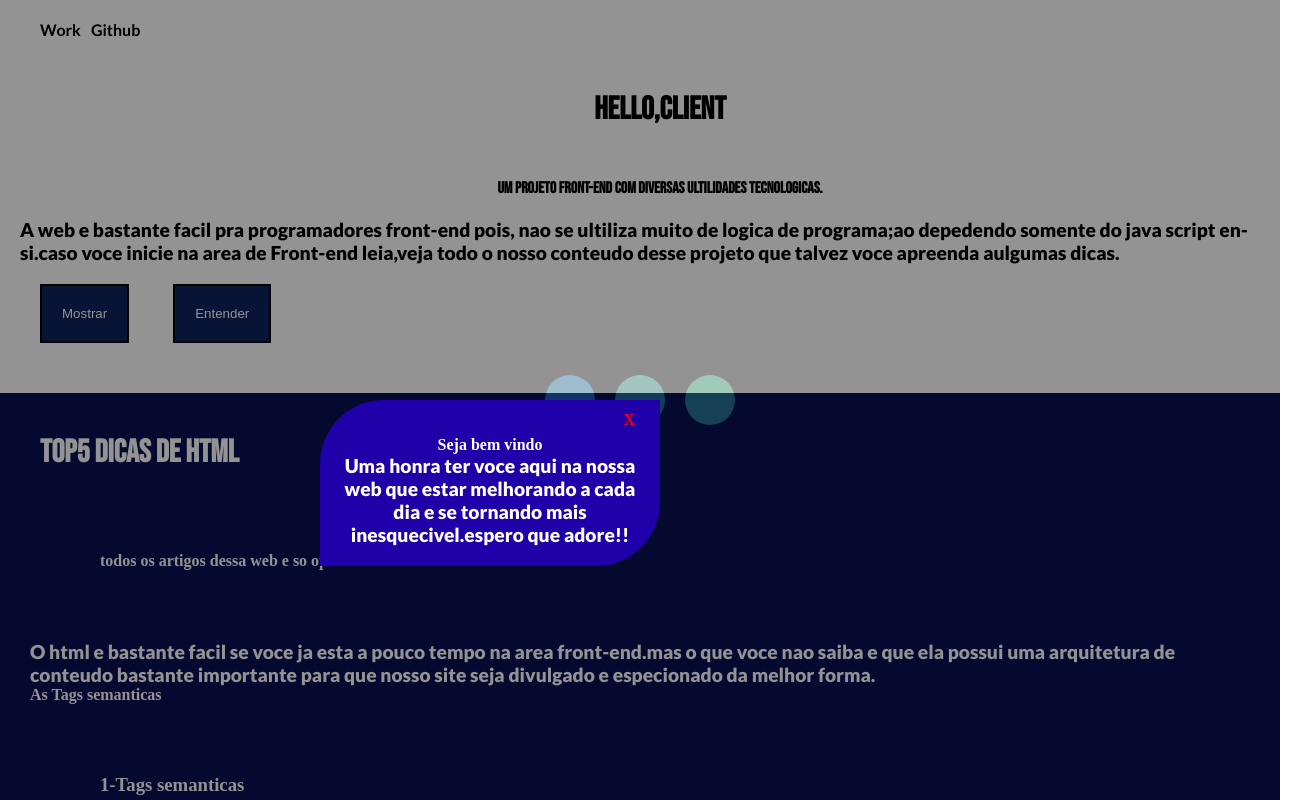
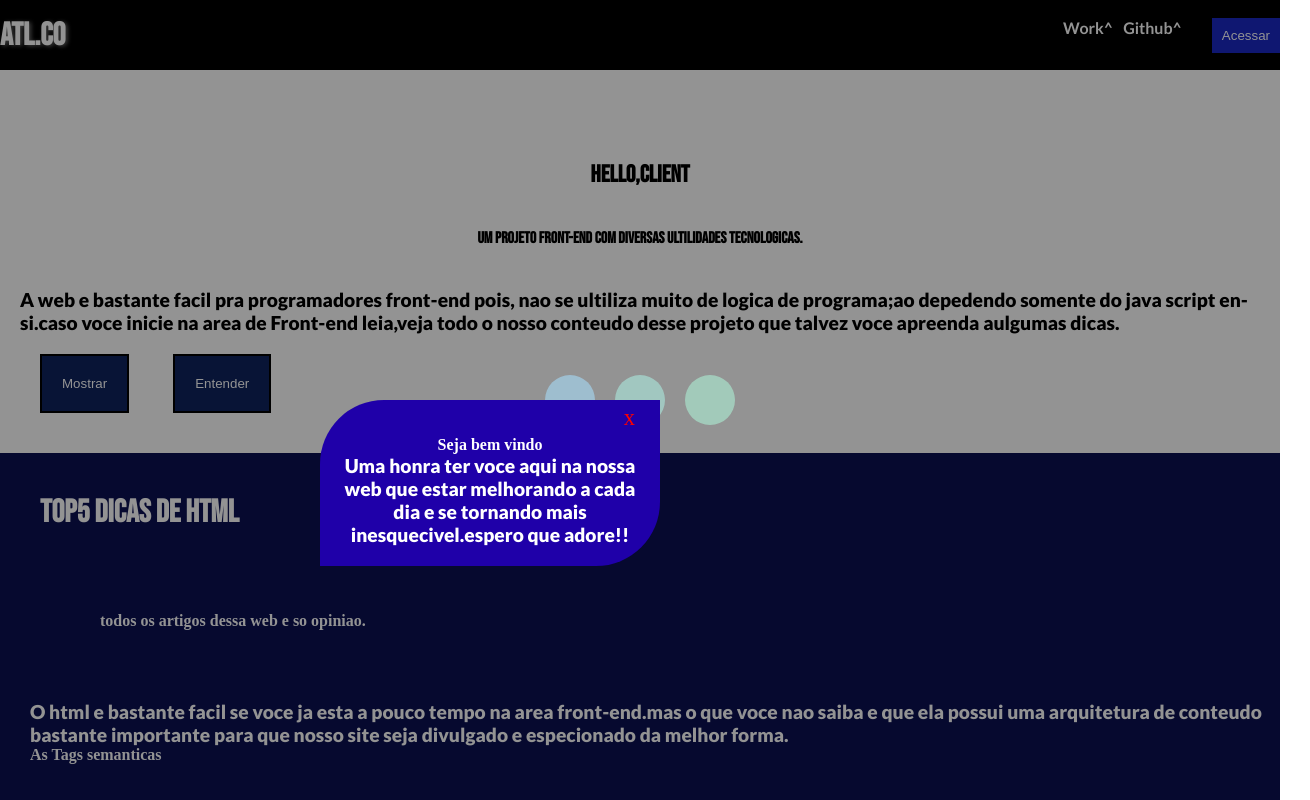
Before and after one commit to pelapato/portifolio, a plain HTML site: page index.html in a window 1280 px wide. Shown: the top 800 px of the page, 1310 px wide, since content can reach past the window. Drawn offline with Linux system fonts and the light colour scheme.

Commit message:
atualiza;ao

```diff
--- a/index.html
+++ b/index.html
@@ -10,21 +10,36 @@
 </head>
 <body onload="logotipo()">
   <header>
+    <h4 id="logo">ATL.CO</h4>
     <nav>
       <ul>
-        <li><a href="#" class="link">Work</a></li>
-        <li><a href="#" class="link">Github</a></li>
+        <li><a href="#" class="link" id="link1">Work<span class="ceta" id="ceta">^</span></a></li>
+        <li><a class="link" id="link2">Github<span class="ceta" id="ceta">^</span></a></li>
       </ul>
+      <section class="navegation">
+        <a>Projetos</a>
+        <a>op;oes</a>
+        <a>Criando</a>
+        <a>Redes social</a>
+      </section>
+      <section class="navegation">
+        <a>Projetos</a>
+        <a>op;oes</a>
+        <a>Criando</a>
+        <a>Redes social</a>
+      </section>
+      <button id="btn-header">Acessar</button>
     </nav>
-    <h1 class="elemento-header">HELLO,CLIENT</h1>
-    <h4 class="elemento-header">Um projeto front-end com diversas ultilidades tecnologicas.</h4>
+  </header>
+  <main>
+    <section class="Artigo-principal">
+    <h1 class="elemento-Main">HELLO,CLIENT</h1>
+    <h4 class="elemento-Main">Um projeto front-end com diversas ultilidades tecnologicas.</h4>
     <p>A web e bastante facil pra programadores front-end pois, nao se ultiliza muito de logica de programa;ao depedendo somente do java script en-si.caso voce inicie na area de Front-end leia,veja todo o nosso conteudo desse projeto que talvez voce apreenda aulgumas dicas.</p>
 
     <button class="btn">Mostrar</button>
     <button class="btn">Entender</button>
-
-  </header>
-  <main>
+    </section>
     <section class="Artigo">
       <h2>Top5 dicas de HTML</h2>
       <h4>todos os artigos dessa web e so opiniao.</h4>
--- a/main.js
+++ b/main.js
@@ -2,6 +2,14 @@ let loading=document.getElementById("loading")
 let contLogo=0
 let dialogo=document.getElementById("dialogo")
 let x=document.getElementById("x")
+
+let link1=document.getElementById("link1")
+let link2=document.getElementById("link2")
+let ceta=document.getElementById("ceta")
+function cetaClick(){
+  console.log("ola")
+}
+link1.addEventListener("click",cetaClick)
 const logotipo=()=>{
   contLogo+=1
   if(contLogo==1){
--- a/style.css
+++ b/style.css
@@ -31,48 +31,87 @@ body,html{
   height:100vh;
 }
 header{
-  margin-left:20px;
+  display:flex;
+  width:100%;
+  height:70px;
+  background:black;
+  color:white;
+  align-items:center;
+  justify-content:space-between;
+  z-index:100000;
 }
-header >  h4{
-  margin-top:40px;
+#logo{
+  font-family:BEBAS;
+  font-size:2rem;
+  text-shadow:dimgrey 2px 1px 4px;
 }
-.elemento-header{
-  font-family:BEBAS;
-  display:block;
-  text-align:center;
-  margin:50px 0px 20px 20px;
+nav{
+  display:flex;
 }
 ul{
   display:flex;
   list-style:none;
   gap:10px;
-  margin:20px;
+  color:white;
 }
 .link{
   font-family:ANDROID;
   text-decoration:none;
-  color:black;
+  color:white;
 }
-.btn{
-  padding:20px;
-  background:#0E235F;
-  border:solid black 2px;
+#btn-header{
+  margin-left:30px;
+  padding:10px;
+  background:#1A28C5;
+  border:none;
   color:white;
-  margin:20px;
+}
+/*click navegation*/
+.navegation{
+  position:absolute;
+  display:none;
+  align-items:center;
+  width:100%;
+  height:60px;
+  top:70px;
+  left:0;
+  gap:30px;
+  background:#1A28C5;
+  color:white;
+  padding:10px;
 }
 /*Main*/
 main{
   margin-top:30px;
   background:#0B1152;
-  padding:20px;
   color:white;
 }
+.elemento-Main {
+  font-family: BEBAS;
+  display: block;
+  text-align: center;
+  margin: 40px;
+}
+.btn {
+  padding: 20px;
+  background: #0E235F;
+  border: solid black 2px;
+  color: white;
+  margin: 20px;
+}
 .Artigo{
-  margin:10px;
+  margin:30px;
+  width:100%;
+}
+.Artigo-principal{
+  padding:20px;
+  background:white;
+  color:black;
 }
 .Artigo-moderamento{
   width:100%;
   height:100%;
+  margin:30px;
   border-top:solid white 2px;
 }
 .Artigo > h2{
```
